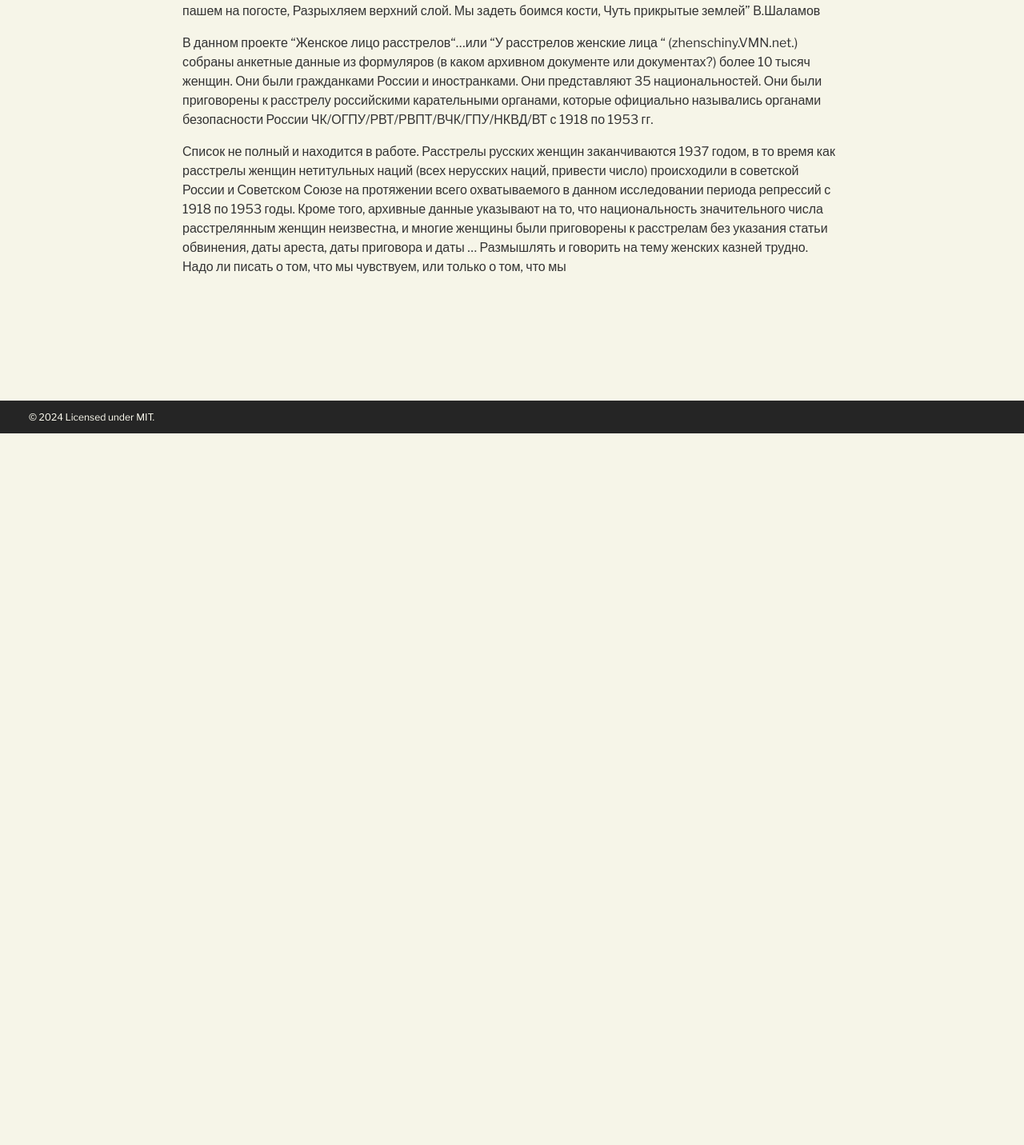
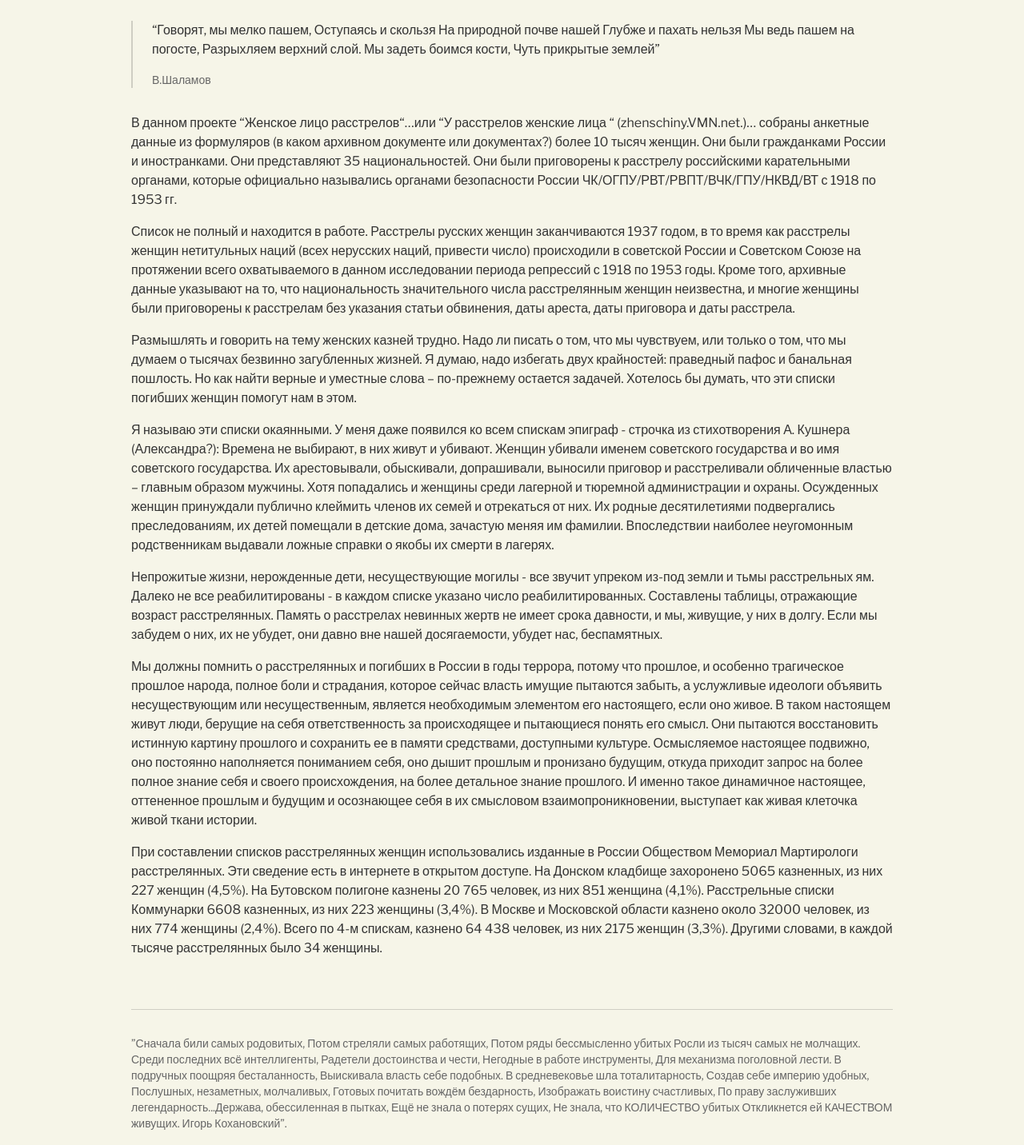
Before and after one commit to eharvey328/proj_v2, a Next.js app: page /proj_v2/about in a window 1280 px wide. Shown: the part 258-1690 px from the top of the page at 80% size. Before the commit the page ends 800 px from the top, so only its background shows below. Built offline with nearby package versions, Linux system fonts and the light colour scheme.

Commit message:
update about page content

```diff
--- a/src/app/(home)/page.tsx
+++ b/src/app/(home)/page.tsx
@@ -32,8 +32,8 @@ export default async function Home() {
       </section>
 
       <section>
-        <div className="page-container">
-          <h2 className="text-2xl font-secondary pt-24 pb-16">Section Title</h2>
+        <div className="page-container py-24">
+          <h2 className="text-2xl font-secondary pb-16">Section Title</h2>
           <div className="grid grid-cols-3 gap-4">
             <HomeTile title="Списки убитых" href="/lists" />
             <HomeTile title="От автора" href="/about" />
--- a/src/app/about/page.tsx
+++ b/src/app/about/page.tsx
@@ -7,21 +7,27 @@ export function generateMetadata() {
 
 export default async function AboutPage() {
   return (
-    <section className="page-container mx-auto max-w-4xl py-16">
-      <h1 className="h1 mb-10">От aвтора</h1>
+    <section className="page-container mx-auto max-w-5xl py-16">
+      <h1 className="text-lg mb-6">От aвтора</h1>
+
+      <h2 className="h1 mb-10">
+        Почему мы должны помнить имена женщин, расстрелянных и погибших в
+        российский тюрьмах и лагерях
+      </h2>
+
+      <blockquote className="border-l-2 pl-6 mb-8">
+        <p className="mb-4">
+          “Говорят, мы мелко пашем, Оступаясь и скользя На природной почве нашей
+          Глубже и пахать нельзя Мы ведь пашем на погосте, Разрыхляем верхний
+          слой. Мы задеть боимся кости, Чуть прикрытые землей”
+        </p>
+        <p className="text-sm text-text-secondary">В.Шаламов</p>
+      </blockquote>
+
       <div className="flex flex-col gap-4">
         <p>
-          Почему мы должны помнить имена женщин, расстрелянных и погибших в
-          российских тюрьмах и лагерях
-        </p>
-        <p>
-          Говорят, мы мелко пашем, Оступаясь и скользя На природной почве нашей
-          Глубже и пахать нельзя Мы ведь пашем на погосте, Разрыхляем верхний
-          слой. Мы задеть боимся кости, Чуть прикрытые землей” В.Шаламов
-        </p>
-        <p>
           В данном проекте “Женское лицо расстрелов“…или “У расстрелов женские
-          лица “ (zhenschiny.VMN.net.) собраны анкетные данные из формуляров (в
+          лица “ (zhenschiny.VMN.net.)… собраны анкетные данные из формуляров (в
           каком архивном документе или документах?) более 10 тысяч женщин. Они
           были гражданками России и иностранками. Они представляют 35
           национальностей. Они были приговорены к расстрелу российскими
@@ -38,11 +44,86 @@ export default async function AboutPage() {
           архивные данные указывают на то, что национальность значительного
           числа расстрелянным женщин неизвестна, и многие женщины были
           приговорены к расстрелам без указания статьи обвинения, даты ареста,
-          даты приговора и даты … Размышлять и говорить на тему женских казней
-          трудно. Надо ли писать о том, что мы чувствуем, или только о том, что
-          мы
+          даты приговора и даты расстрела.
+        </p>
+        <p>
+          Размышлять и говорить на тему женских казней трудно. Надо ли писать о
+          том, что мы чувствуем, или только о том, что мы думаем о тысячах
+          безвинно загубленных жизней. Я думаю, надо избегать двух крайностей:
+          праведный пафос и банальная пошлость. Но как найти верные и уместные
+          слова – по-прежнему остается задачей. Хотелось бы думать, что эти
+          списки погибших женщин помогут нам в этом.
+        </p>
+        <p>
+          Я называю эти списки окаянными. У меня даже появился ко всем спискам
+          эпиграф - строчка из стихотворения А. Кушнера (Александра?): Времена
+          не выбирают, в них живут и убивают. Женщин убивали именем советского
+          государства и во имя советского государства. Их арестовывали,
+          обыскивали, допрашивали, выносили приговор и расстреливали обличенные
+          властью – главным образом мужчины. Хотя попадались и женщины среди
+          лагерной и тюремной администрации и охраны. Осужденных женщин
+          принуждали публично клеймить членов их семей и отрекаться от них. Их
+          родные десятилетиями подвергались преследованиям, их детей помещали в
+          детские дома, зачастую меняя им фамилии. Впоследствии наиболее
+          неугомонным родственникам выдавали ложные справки о якобы их смерти в
+          лагерях.
+        </p>
+        <p>
+          Непрожитые жизни, нерожденные дети, несуществующие могилы - все звучит
+          упреком из-под земли и тьмы расстрельных ям. Далеко не все
+          реабилитированы - в каждом списке указано число реабилитированных.
+          Составлены таблицы, отражающие возраст расстрелянных. Память о
+          расстрелах невинных жертв не имеет срока давности, и мы, живущие, у
+          них в долгу. Если мы забудем о них, их не убудет, они давно вне нашей
+          досягаемости, убудет нас, беспамятных.
+        </p>
+        <p>
+          Мы должны помнить о расстрелянных и погибших в России в годы террора,
+          потому что прошлое, и особенно трагическое прошлое народа, полное боли
+          и страдания, которое сейчас власть имущие пытаются забыть, а
+          услужливые идеологи объявить несуществующим или несущественным,
+          является необходимым элементом его настоящего, если оно живое. В таком
+          настоящем живут люди, берущие на себя ответственность за происходящее
+          и пытающиеся понять его смысл. Они пытаются восстановить истинную
+          картину прошлого и сохранить ее в памяти средствами, доступными
+          культуре. Осмысляемое настоящее подвижно, оно постоянно наполняется
+          пониманием себя, оно дышит прошлым и пронизано будущим, откуда
+          приходит запрос на более полное знание себя и своего происхождения, на
+          более детальное знание прошлого. И именно такое динамичное настоящее,
+          оттененное прошлым и будущим и осознающее себя в их смысловом
+          взаимопроникновении, выступает как живая клеточка живой ткани истории.
+        </p>
+        <p>
+          При составлении списков расстрелянных женщин использовались изданные в
+          России Обществом Мемориал Мартирологи расстрелянных. Эти сведение есть
+          в интернете в открытом доступе. На Донском кладбище захоронено 5065
+          казненных, из них 227 женщин (4,5%). На Бутовском полигоне казнены 20
+          765 человек, из них 851 женщина (4,1%). Расстрельные списки Коммунарки
+          6608 казненных, из них 223 женщины (3,4%). В Москве и Московской
+          области казнено около 32000 человек, из них 774 женщины (2,4%). Всего
+          по 4-м спискам, казнено 64 438 человек, из них 2175 женщин (3,3%).
+          Другими словами, в каждой тысяче расстрелянных было 34 женщины.
         </p>
       </div>
+
+      <hr className="mt-16 mb-8" />
+
+      <blockquote className="text-sm  text-text-secondary">
+        <p className="mb-4">
+          ”Сначала били самых родовитых, Потом стреляли самых работящих, Потом
+          ряды бессмысленно убитых Росли из тысяч самых не молчащих. Среди
+          последних всё интеллигенты, Радетели достоинства и чести, Негодные в
+          работе инструменты, Для механизма поголовной лести. В подручных
+          поощряя бесталанность, Выискивала власть себе подобных. В
+          средневековье шла тоталитарность, Создав себе империю удобных,
+          Послушных, незаметных, молчаливых, Готовых почитать вождём
+          бездарность, Изображать воистину счастливых, По праву заслуживших
+          легендарность...Держава, обессиленная в пытках, Ещё не знала о потерях
+          сущих, Не знала, что КОЛИЧЕСТВО убитых Откликнется ей КАЧЕСТВОМ
+          живущих. Игорь Кохановский”.
+        </p>
+        <p>«Закон диалектики». 1989 г.</p>
+      </blockquote>
     </section>
   );
 }
```
